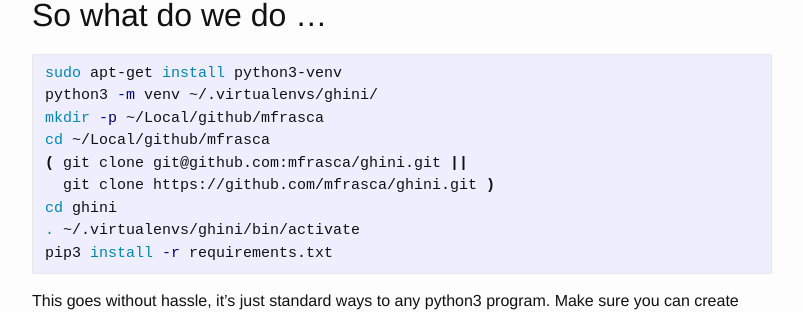
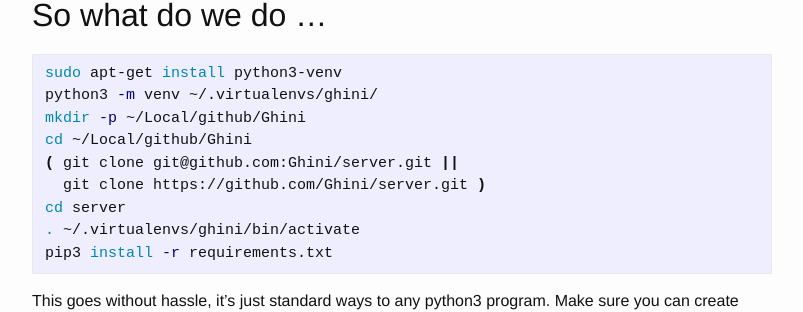
Before and after one commit to Ghini/ghini.github.io, a Jekyll site: the page built from _posts/2019-06-13-deploy-on-ghini.me.md, in a window 1280 px wide and 900 px high, scrolled down 526 px. Shown: the part 150-462 px from the top of the window, without its empty margins (238-1041 px from the left). Built offline with Jekyll 4.4.1, drawn with Linux system fonts in a browser that asks for light colours.

Commit message:
moved stuff around

````diff
--- a/_posts/2019-06-13-deploy-on-ghini.me.md
+++ b/_posts/2019-06-13-deploy-on-ghini.me.md
@@ -33,11 +33,11 @@
 ```bash
 sudo apt-get install python3-venv
 python3 -m venv ~/.virtualenvs/ghini/
-mkdir -p ~/Local/github/mfrasca
-cd ~/Local/github/mfrasca
-( git clone git@github.com:mfrasca/ghini.git ||
-  git clone https://github.com/mfrasca/ghini.git )
-cd ghini
+mkdir -p ~/Local/github/Ghini
+cd ~/Local/github/Ghini
+( git clone git@github.com:Ghini/server.git ||
+  git clone https://github.com/Ghini/server.git )
+cd server
 . ~/.virtualenvs/ghini/bin/activate
 pip3 install -r requirements.txt
 ```
````
